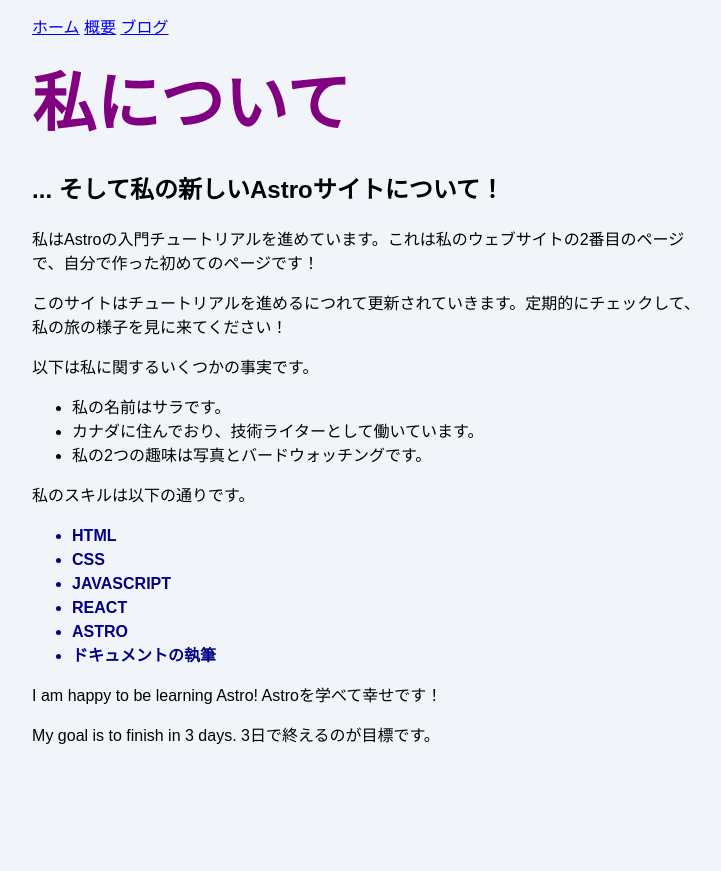
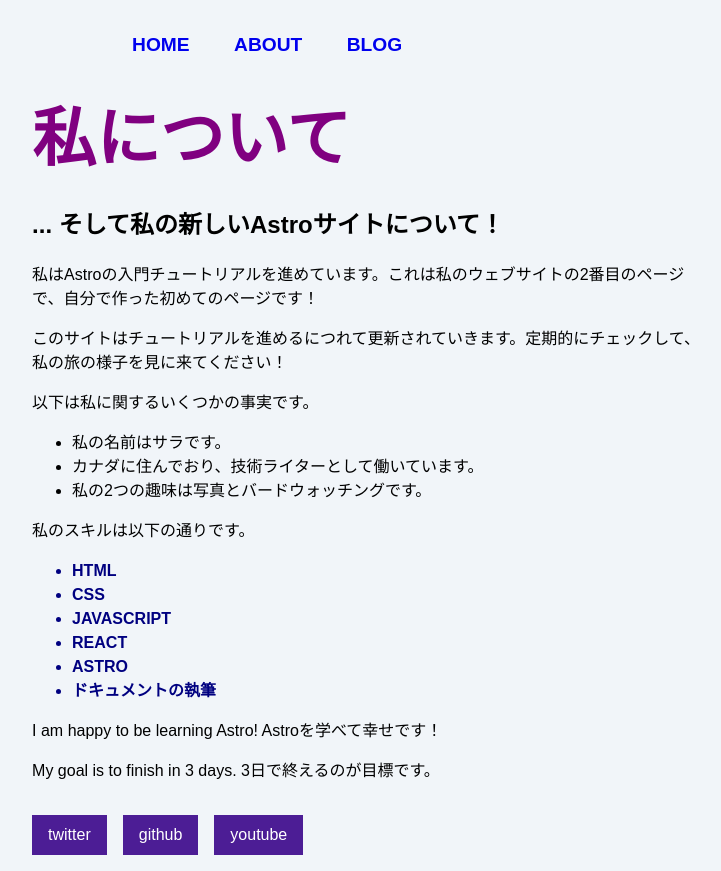
Before and after one commit to yuya-akatsu/my-portfolio, an Astro site: page /about in a window 1280 px wide. Shown: the whole page, without its empty margins (268-989 px from the left). Before the commit the page ends 800 px from the top, so only its background shows below. Built offline with nearby package versions, Linux system fonts and the light colour scheme; Astro itself is replaced by a stand-in of ours.

Commit message:
componentsの追加

```diff
--- /dev/null
+++ b/src/components/Footer.astro
@@ -0,0 +1,16 @@
+---
+import Social from './Social.astro';
+---
+<style>
+  footer {
+    display: flex;
+    gap: 1rem;
+    margin-top: 2rem;
+  }
+</style>
+
+<footer>
+  <Social platform="twitter" username="astrodotbuild" />
+  <Social platform="github" username="withastro" />
+  <Social platform="youtube" username="astrodotbuild" />
+</footer>
--- /dev/null
+++ b/src/components/Header.astro
@@ -0,0 +1,8 @@
+---
+import Navigation from './Navigation.astro';
+---
+<header>
+  <nav>
+    <Navigation />
+  </nav>
+</header>
--- /dev/null
+++ b/src/components/Navigation.astro
@@ -0,0 +1,7 @@
+---
+---
+<div class="nav-links">
+    <a href="/">Home</a>
+    <a href="/about">About</a>
+    <a href="/blog">Blog</a>
+  </div>
--- /dev/null
+++ b/src/components/Social.astro
@@ -0,0 +1,13 @@
+---
+const { platform, username } = Astro.props;
+---
+<a href={`https://www.${platform}.com/${username}`}>{platform}</a>
+
+<style>
+  a {
+    padding: 0.5rem 1rem;
+    color: white;
+    background-color: #4c1d95;
+    text-decoration: none;
+  }
+</style>
--- a/src/pages/about.astro
+++ b/src/pages/about.astro
@@ -18,7 +18,8 @@
 const textCase = "uppercase";
 
 import '../styles/global.css';
-
+import Header from '../components/Header.astro';
+import Footer from '../components/Footer.astro';
 ---
 
 <html lang="en">
@@ -30,9 +31,7 @@
         <title>{pageTitle}</title>
 	</head>
 	<body>
-        <a href="/">ホーム</a>
-<a href="/about/">概要</a>
-<a href="/blog/">ブログ</a>
+        <Header />
 
 <h1>{pageTitle}</h1>
 <h2>... そして私の新しいAstroサイトについて！</h2>
@@ -57,6 +56,7 @@
 {finished && <p>I finished this tutorial! このチュートリアルを終えました！</p>}
 
 {goal === 3 ? <p>My goal is to finish in 3 days. 3日で終えるのが目標です。</p> : <p>My goal is not 3 days. 3日が目標ではありません。</p>}
+<Footer />
 
 <style define:vars={{skillColor, fontWeight, textCase}}>
     h1 {
@@ -69,5 +69,6 @@
       text-transform: var(--textCase);
     }
   </style>
+
       </body>
 </html>
--- a/src/styles/global.css
+++ b/src/styles/global.css
@@ -19,3 +19,49 @@
   margin: 1rem 0;
   font-size: 2.5rem;
 }
+
+/* ナビゲーションのスタイル */
+
+.nav-links {
+  width: 100%;
+  top: 5rem;
+  left: 48px;
+  background-color: #ff9776;
+  display: none;
+  margin: 0;
+}
+
+.nav-links a {
+  display: block;
+  text-align: center;
+  padding: 10px 0;
+  text-decoration: none;
+  font-size: 1.2rem;
+  font-weight: bold;
+  text-transform: uppercase;
+}
+
+.nav-links a:hover,
+.nav-links a:focus {
+  background-color: #ff9776;
+}
+
+.expanded {
+  display: unset;
+}
+
+@media screen and (min-width: 636px) {
+  .nav-links {
+    margin-left: 5em;
+    display: block;
+    position: static;
+    width: auto;
+    background: none;
+  }
+
+  .nav-links a {
+    display: inline-block;
+    padding: 15px 20px;
+  }
+
+}
```
Also changed, not shown: src/pages/blog.astro (+5 -4 lines), src/pages/index.astro (+5 -4 lines). Lines whose indentation alone changed are shown as unchanged.
